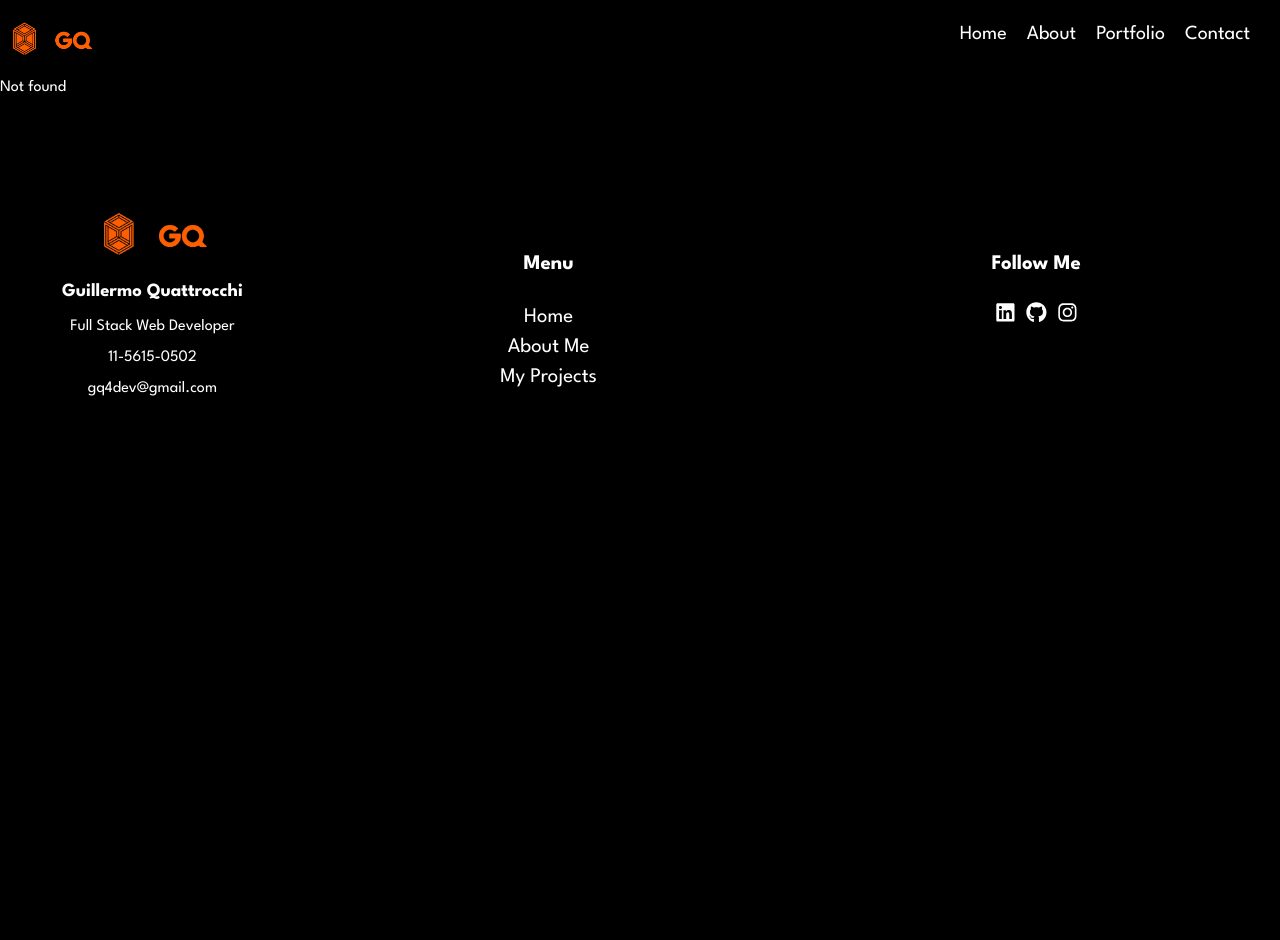
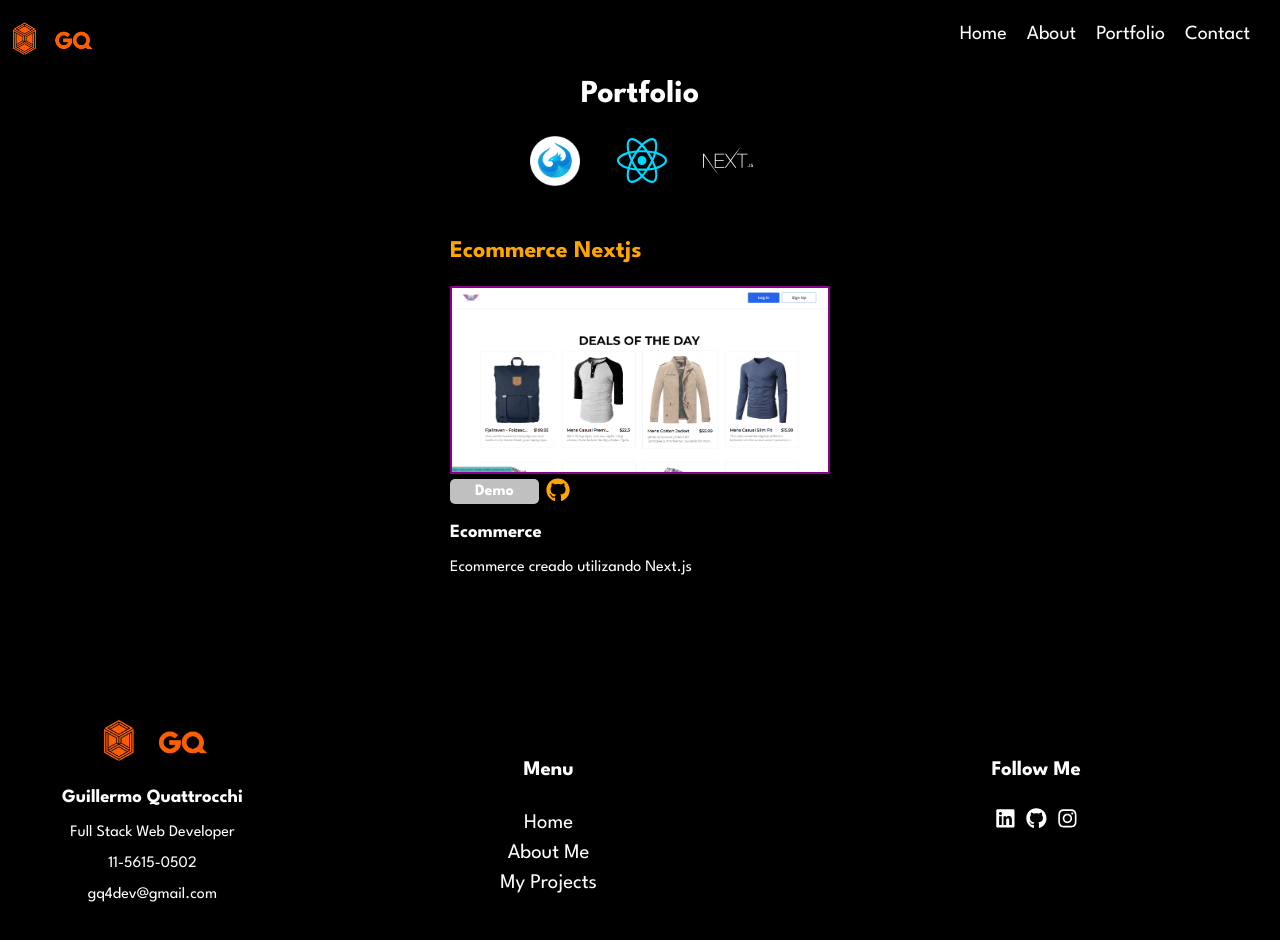
Before and after one commit to guillote87/portfolio, a React (Create React App) app: page /portfolio/nextjs in a window 1280 px wide. Before the commit this address had no page. Shown: the top 940 px of the page. Before the commit the page ends 800 px from the top, so only its background shows below. Built offline with nearby package versions, Linux system fonts and the light colour scheme.

Commit message:
Reordenamiento componentes y pages

```diff
--- a/public/data/categories.json
+++ b/public/data/categories.json
@@ -1,15 +1,18 @@
 [{
     "title": "SAP Ui5",
+    "category":"sapui5",
     "backImage": "../images/categories/bgSap.jpg",
     "frontImage":"../images/categories/logo-avg.png"
 },
 {
     "title":"React",
+    "category":"react",
     "backImage": "../images/categories/bgreact.jpg",
     "frontImage": "../images/categories/react.svg"
 },
 {
     "title": "Next.js",
+    "category":"nextjs",
     "backImage": "../images/categories/bgNextjs.jpg",
     "frontImage": "../images/categories/nextjs.svg"
 }
--- a/public/data/projects.json
+++ b/public/data/projects.json
@@ -1,7 +1,7 @@
 [
     {
         "title": "Legacy ITC",
-        "category": "React",
+        "category": "react",
         "deploy": "Hostinger",
         "img": "legacy-screen.png",
         "url": "http://legacyitc.com/",
@@ -11,7 +11,7 @@
     },
     {
         "title": "Universidog",
-        "category": "React",
+        "category": "react",
         "deploy": "GitHub Pages",
         "img": "universidog.png",
         "url": "https://guillote87.github.io/universidog-React/",
@@ -21,7 +21,7 @@
     },
     {
         "title": "MERN AK E-Commerce",
-        "category": "React",
+        "category": "react",
         "deploy": "Heroku",
         "img": "akmern.png",
         "url": "http://mern-ak.herokuapp.com/",
@@ -31,34 +31,42 @@
     },
     {
         "title": "Listado Pedidos SAP UI5",
-        "category": "SAPUI5",
+        "category": "sapui5",
         "deploy": "Netlify",
         "img": "Pedidos.png",
         "url": "https://legacy-pedidos-sapui5.netlify.app/",
         "urlGit": "https://legacy-pedidos-sapui5.netlify.app/",
         "subtitle": "Listado Pedidos",
         "description": "Listado de pedidos realizado en Fiori Sap UI5, consultando servicio OData, realiza el listado de pedidos con busqueda por fecha y formateo de estado, validacion de campos de busqueda."
-    }
-    ,
+    },
     {
         "title": "Netflix Clone",
-        "category": "React",
+        "category": "react",
         "deploy": "Netlify",
         "img": "netflix-clone.png",
         "url": "https://guillote87.github.io/netflix-clone/",
         "urlGit": "https://guillote87.github.io/netflix-clone/",
         "subtitle": "Netflix Clone",
         "description": "App realizada en React clon de Netflix"
-    }
-    ,
+    },
     {
         "title": "Dashboard - SAP UI5",
-        "category": "SAPUI5",
+        "category": "sapui5",
         "deploy": "Netlify",
         "img": "dashboard.png",
         "url": "https://legacy-dashboard.netlify.app/#",
         "urlGit": "https://legacy-dashboard.netlify.app/#",
         "subtitle": "Dashboard",
         "description": "Dashboard realizado en Fiori Sap UI5, consultando servicio OData, realiza el listado de pedidos y 2 graficos Viz Frame"
+    },
+    {
+        "title": "Ecommerce Nextjs",
+        "category": "nextjs",
+        "deploy": "Netlify",
+        "img": "ecommerce.png",
+        "url": "https://gq-ecom-nextjs.netlify.app/",
+        "urlGit": "https://gq-ecom-nextjs.netlify.app/",
+        "subtitle": "Ecommerce",
+        "description": "Ecommerce creado utilizando Next.js"
     }
 ]
--- a/src/Routes/App.js
+++ b/src/Routes/App.js
@@ -2,17 +2,24 @@ import './App.css';
 import { BrowserRouter, Routes, Route } from "react-router-dom";
 import { Footer } from '../components/Footer/Footer';
 import { Navbar } from '../components/Navbar/Navbar';
-import  Home  from '../pages/Home'
+import Home from '../pages/Home'
 import Portfolio from '../pages/Portfolio';
 import NotFound from '../pages/NotFound';
+import { useState } from 'react';
 
 function App() {
+  const [isOpen, setIsOpen] = useState(false)
+
+  const toggle = () => {
+    setIsOpen(!isOpen)
+  }
+
   return (
     <BrowserRouter>
-      <Navbar />
+      <Navbar toggle={toggle} />
       <Routes>
-        <Route index element={<Home />} />
-        <Route path="/portfolio" element={<Portfolio />} />
+        <Route path="/home" index element={<Home />} />
+        <Route path="/portfolio/:cat" element={<Portfolio />} />
         <Route path="*" element={<NotFound />} />
       </Routes>
       <Footer />
--- a/src/components/CategoryCard/CategoryCard.jsx
+++ b/src/components/CategoryCard/CategoryCard.jsx
@@ -1,13 +1,18 @@
 import React from 'react'
 import './CategoryCard.css'
+import { Link } from 'react-router-dom';
 
-export const CategoryCard = ({props})  => {
-    let { title, backImage, frontImage } = props
+
+export const CategoryCard = ({ props }) => {
+    let { title, category, backImage, frontImage } = props
+
     return (
-        <article>
-            <img src={backImage} alt={title} />
-            <div className='category-title'>{title}</div>
-            <img className='remove-bg' src={frontImage} alt={title} />
-        </article>
+        <Link to={`/portfolio/${category}`}>
+            <article>
+                <img src={backImage} alt={title} />
+                <div className='category-title'>{title}</div>
+                <img className='remove-bg' src={frontImage} alt={title} />
+            </article>
+        </Link>
     )
 }
--- a/src/components/Navbar/Navbar.css
+++ b/src/components/Navbar/Navbar.css
@@ -10,7 +10,10 @@
     background-color: black;
     color: #fff;
 }
-
+a{
+    text-decoration: none;
+    color: #fff;
+}
 .navbar-logo {
     width: 100px;
 }
@@ -30,9 +33,6 @@
     width: 100%;
     height: auto;
     background-color: orange;
-
-
-
 }
 
 .navbar-menu-open a {
--- a/src/components/Navbar/Navbar.js
+++ b/src/components/Navbar/Navbar.js
@@ -1,24 +1,28 @@
-import React, { useState,useEffect } from 'react'
+import React, { useState, useEffect } from 'react'
 import "./Navbar.css"
-import {animateScroll as scroll ,Link as LinkS } from 'react-scroll'
+import { animateScroll as scroll, Link as LinkS } from 'react-scroll'
 import logo from '../../images/logo.png'
 import { FaBars } from "react-icons/fa";
-export const Navbar = ({toggle}) => {
+import {  Link } from 'react-router-dom';
+
+
+
+export const Navbar = ({ toggle }) => {
   const [scrollNav, setScrollNav] = useState(false)
 
-  const changeNav = ()=> {
-    if(window.scrollY >=  80){
+  const changeNav = () => {
+    if (window.scrollY >= 80) {
       setScrollNav(true)
-    }else {
+    } else {
       setScrollNav(false)
     }
   }
 
-  useEffect(()=> {
+  useEffect(() => {
     window.addEventListener("scroll", changeNav)
   }, [])
 
-  const toggleHome = ()=> {
+  const toggleHome = () => {
     scroll.scrollToTop()
   }
   return (
@@ -26,14 +30,14 @@ export const Navbar = ({toggle}) => {
 
     <div className="navbar">
       <div className="navbar-logo">
-                <LinkS to="home" onClick={toggleHome}>   <img className="navbar-logo" src={logo} alt="logo"></img></LinkS>
+        <Link to="home" onClick={toggleHome}>   <img className="navbar-logo" src={logo} alt="logo"></img></Link>
       </div>
       <div className="navbar-menu">
-                <LinkS to="home" smooth={true}
+        <Link to="home" smooth={true}
           duration={500}
           spy={true}
           exact='true'
-                offset={-80}   >Home</LinkS>
+          offset={-80}   >Home</Link>
         <LinkS to="about" smooth={true}
           duration={500}
           spy={true}
@@ -44,7 +48,7 @@ export const Navbar = ({toggle}) => {
           spy={true}
           exact='true'
           offset={-80} >Portfolio</LinkS>
-                <LinkS to="contact"smooth={true}
+        <LinkS to="contact" smooth={true}
           duration={500}
           spy={true}
           exact='true'
--- /dev/null
+++ b/src/components/Projects/Projects.css
@@ -0,0 +1,26 @@
+.portfolio-icons {
+
+   width: 300px;
+margin: auto;
+}
+.portfolio-icons ul{
+    display: flex;
+    align-items: center;
+    justify-content: space-between;
+}
+.portfolio-icons li{
+    width: 50%;
+    list-style: none;
+}
+.portfolio-icons img{
+
+    width: 50px;
+}
+
+.projects{
+    display: flex;
+    justify-content: center;
+    width: 80%;
+    margin: auto;
+    flex-wrap: wrap;
+}
--- a/src/components/Projects/Projects.jsx
+++ b/src/components/Projects/Projects.jsx
@@ -1,31 +1,51 @@
 import React, { useState, useEffect } from 'react'
 import { ProjectCard } from '../ProjectCard/ProjectCard'
-
+import { useParams, Link } from 'react-router-dom'
+import './Projects.css'
 export const Projects = () => {
+    let params = useParams()
     const [projects, setProjects] = useState([])
+    const [category, setCategory] = useState(params.cat)
 
     useEffect(() => {
-        fetch('./data/projects.json')
+        fetch('../data/projects.json')
             .then(response => response.json())
             .then(data => {
-                // Aquí puedes trabajar con el contenido del archivo JSON
-                setProjects(data)
+
+                setProjects(data.filter(project => project.category === category))
             })
             .catch(error => {
                 console.error('Error al leer el archivo JSON:', error);
             });
 
-    }, [])
+    }, [category])
 
 
     return (
+        <>
+
+
             <section className="categories-container" id="portfolio">
                 <h2 className="categories-title">Portfolio</h2>
-            <div className="categories">
+                <div className='portfolio-icons'>
+                    <ul>
+                        <li onClick={() => setCategory("sapui5")}>
+                            <Link to="/portfolio/sapui5"> <img src="../images/categories/logo-avg.png" alt="" /></Link>
+                        </li>
+                        <li onClick={() => setCategory("react")}>
+                            <Link to="/portfolio/react"> <img src="../images/categories/react.svg" alt="" /></Link>
+                        </li>
+                        <li onClick={() => setCategory("nextjs")} >
+                            <Link to="/portfolio/nextjs"><img src="../images/categories/nextjs.svg" alt="" /></Link>
+                        </li>
+                    </ul>
+                </div>
+                <div className="projects">
                     {projects.map(project => (
                         <ProjectCard props={project} />
                     ))}
                 </div>
-        </section>
+            </section >
+        </>
     )
 }
```
Also changed, not shown: public/images/projects/ecommerce.png (added). Lines whose indentation alone changed are shown as unchanged.
